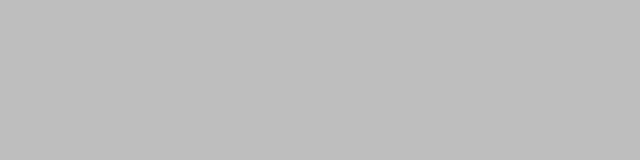
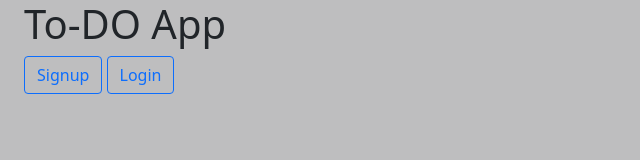
Before and after one commit to Chamal-Peiris/to-do-list-front-end, a website built with Parcel: page src/index.html in a window 1280 px wide. Shown: the whole page, without its empty margins (0-640 px from the left). Built offline with nearby package versions, Linux system fonts and the light colour scheme.

Commit message:
finalize welcome page

```diff
--- a/src/css/styles.css
+++ b/src/css/styles.css
@@ -1,3 +1,8 @@
 body{
     background-color: #bebebf;
 }
+
+.header {
+    height: 300px%;
+    background-color: yellow;
+}
--- a/src/index.html
+++ b/src/index.html
@@ -10,12 +10,14 @@
     <link rel="stylesheet" href="../node_modules/bootstrap/dist/css/bootstrap.css">
 </head>
 <body>
-        <div class="container row">
-            <div class="col-6">
+        <div class="container row center-container">
+           <H1>To-DO App</H1>
+            <div class="col-12 header">
 
             </div>
-            <div class="col-6">
-
+            <div class="col-4">
+                <button type="button" class="btn btn-outline-primary">Signup</button>
+                <button type="button" class="btn btn-outline-primary">Login</button>
             </div>
         </div>
 </body>
```
